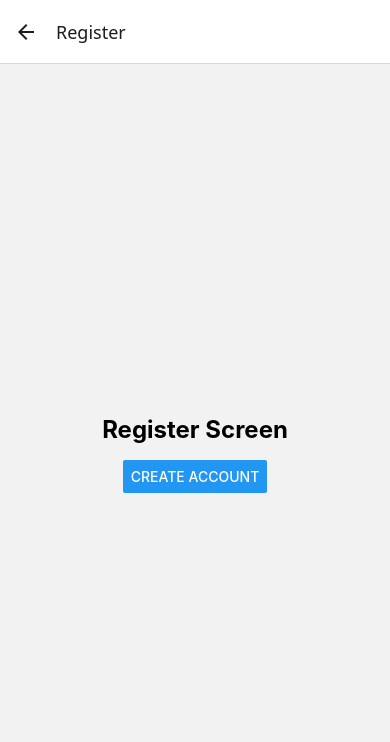
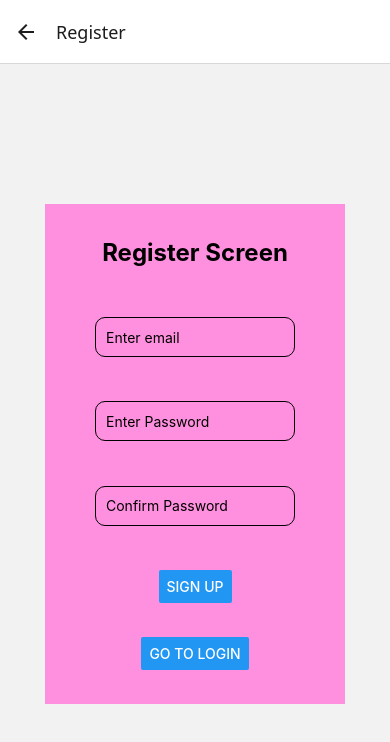
Before and after one commit to FelvesF/finaltest, a React Native app: screen /Register in a window 390 px wide. Shown: the top 742 px of the page. Built offline with nearby package versions, Linux system fonts and the light colour scheme.

Commit message:
added firebase auth

```diff
--- a/App.js
+++ b/App.js
@@ -7,15 +7,20 @@ import RegisterScreen from './screens/registerscreen';
 import HomeScreen from './screens/homescreen';
 const Stack = createNativeStackNavigator();
 
-export default function App() {
+
+console.log('App component rendered')
+
+const App = () => {
   return (
     <NavigationContainer>
-      <Stack.Navigator initialRouteName="Login">
+      <Stack.Navigator initialRouteName="First">
         <Stack.Screen name="First" component={FirstScreen} options={{ headerShown: false }} />
         <Stack.Screen name="Login" component={LoginScreen} />
         <Stack.Screen name="Register" component={RegisterScreen} />
        <Stack.Screen name="Home" component={HomeScreen} />
       </Stack.Navigator>
     </NavigationContainer>
-  );
-}
+  )
+};
+
+export default App;
--- /dev/null
+++ b/firebaseConfig.js
@@ -0,0 +1,27 @@
+import { initializeApp } from "firebase/app";
+import {
+  getAuth,
+  InitializeAuth,
+  getReactNativePersistence
+} from "firebase/auth";
+
+
+
+import ReactNativeAsyncStorage from "@react-native-async-storage/async-storage";
+
+const firebaseConfig = {
+  apiKey: "AIzaSyA0hohUPH4CLabWKsZEcRDACoQL_8U5gVQ",
+  authDomain: "finaltestfirebase-62b4d.firebaseapp.com",
+  projectId: "finaltestfirebase-62b4d",
+  storageBucket: "finaltestfirebase-62b4d.firebasestorage.app",
+  messagingSenderId: "965914565746",
+  appId: "1:965914565746:web:eef536313bc16e6d0436eb",
+  measurementId: "G-1DYDJSDGGP"
+};
+
+const app = initializeApp(firebaseConfig);
+const auth = getAuth(app, {
+ // persistence: getReactNativePersistence(ReactNativeAsyncStorage),
+});
+
+export { app, auth };
--- a/screens/loginscreen.js
+++ b/screens/loginscreen.js
@@ -1,27 +1,46 @@
-import React from 'react';
-import { View, Text, StyleSheet, Button, TextInput} from 'react-native';
+import React, {useState, useEffect} from 'react';
+import { View, Text, StyleSheet, Button, TextInput, Alert} from 'react-native';
+import { signInWithEmailAndPassword } from 'firebase/auth';
+import { auth } from '../firebaseConfig';
 
-export default function LoginScreen({ navigation }) {
+const LoginScreen = ({ navigation }) => {
+  const [email, setEmail] = useState('');
+  const [password, setPassword] = useState('');
+
+  const handleLogin = () => {
+    signInWithEmailAndPassword(auth, email, password)
+      .then((userCredential) => {
+        const user = userCredential.user;
+        console.log('User logged in successfully:', user);
+        navigation.navigate('Home');
+      })
+      .catch((error) => {
+        Alert.alert('Error', 'Invalid credentials');
+      });
+  };
+
   return (
     <View style={styles.container}>
         <View style={styles.box1}>
       <Text style={styles.text}>Welcome Back!</Text>
       <TextInput
           style={styles.input}
-          placeholder="Username"
+          placeholder="Enter email"
           placeholderTextColor="#000"
+          value={email}
+          onChangeText={setEmail}
         />
         <TextInput
           style={styles.input}
           placeholder="Password"
           placeholderTextColor="#000"
+          value={password}
+          onChangeText={setPassword}
         />
 
       <Button
         title="Log in Now"
-        onPress={() => {
-          navigation.navigate('Home');
-        }}
+        onPress={handleLogin}
       />
       <Button
         title="Don't have an Account?"
@@ -55,7 +74,6 @@ const styles = StyleSheet.create({
     width: 200,
     height: 40,
     marginBottom: 10,
-
   },
   text: {
     fontSize: 24,
@@ -64,3 +82,5 @@ const styles = StyleSheet.create({
 
   },
 });
+
+export default LoginScreen
--- a/screens/registerscreen.js
+++ b/screens/registerscreen.js
@@ -1,17 +1,72 @@
-import React from 'react';
-import { View, Text, StyleSheet, Button } from 'react-native';
+import React,{useState, useEffect} from 'react';
+import { View, Text, StyleSheet, Button,TextInput, Alert} from 'react-native';
+import { createUserWithEmailAndPassword } from 'firebase/auth';
+import { auth } from '../firebaseConfig';
 
-export default function RegisterScreen({ navigation }) {
+const RegisterScreen = ({ navigation }) => {
+  const [email, setEmail] = useState('');
+  const [password, setPassword] = useState('');
+  const [confirmPassword, setConfirmPassword] = useState('');
+
+  const isFormValid = () =>
+    email.includes('@') && password === confirmPassword && password.length >= 8;
+
+  const handleSignup = async () => {
+    if (!isFormValid()) {
+      Alert.alert(
+        'Try again',
+        'Please enter a valid email and matching passwords with at least 8 characters'
+      );
+      return;
+    }
+    try {
+      await createUserWithEmailAndPassword(auth, email, password);
+      Alert.alert('Success', 'Account created successfully');
+      setEmail('');
+      setPassword('');
+      setConfirmPassword('');
+      navigation.navigate('Login');
+    } catch (error) {
+      Alert.alert('Error', `Error creating user: ${error.message}`);
+    }
+  };
+
   return (
     <View style={styles.container}>
+      <View style={styles.box1}>
       <Text style={styles.text}>Register Screen</Text>
+      <TextInput
+          style={styles.input}
+          placeholder="Enter email"
+          placeholderTextColor="#000"
+          value={email}
+          onChangeText={setEmail}
+        />
+        <TextInput
+          style={styles.input}
+          placeholder="Enter Password"
+          placeholderTextColor="#000"
+          value={password}
+          onChangeText={setPassword}
+        />
+        <TextInput
+          style={styles.input}
+          placeholder="Confirm Password"
+          placeholderTextColor="#000"
+          value={confirmPassword}
+          onChangeText={setConfirmPassword}
+        />
+
+        <Button title="Sign Up" onPress={handleSignup} />
+
       <Button
-        title="Create Account"
+        title="Go to Login"
         onPress={() => {
 
           navigation.navigate('Login');
         }}
       />
+      </View>
     </View>
   );
 }
@@ -22,9 +77,28 @@ const styles = StyleSheet.create({
     justifyContent: 'center',
     alignItems: 'center',
   },
+  box1: {
+    height: 500,
+    width: 300,
+    justifyContent: 'space-evenly',
+    alignItems: 'center',
+    backgroundColor: '#FF90DF',
+  },
+  input: {
+    borderColor: 'black',
+    borderWidth: 1,
+    borderRadius: 10,
+    padding: 10,
+    width: 200,
+    height: 40,
+    marginBottom: 10,
+
+  },
   text: {
     fontSize: 24,
     fontWeight: 'bold',
     marginBottom: 16,
   },
 });
+
+export default RegisterScreen;
```
Also changed, not shown: package.json (+7 -3 lines), 1 other file (tests, documents, lock files or other folders).
